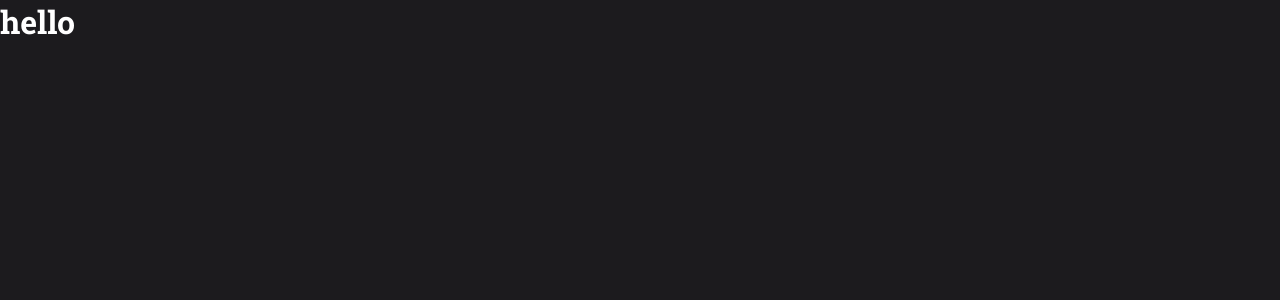
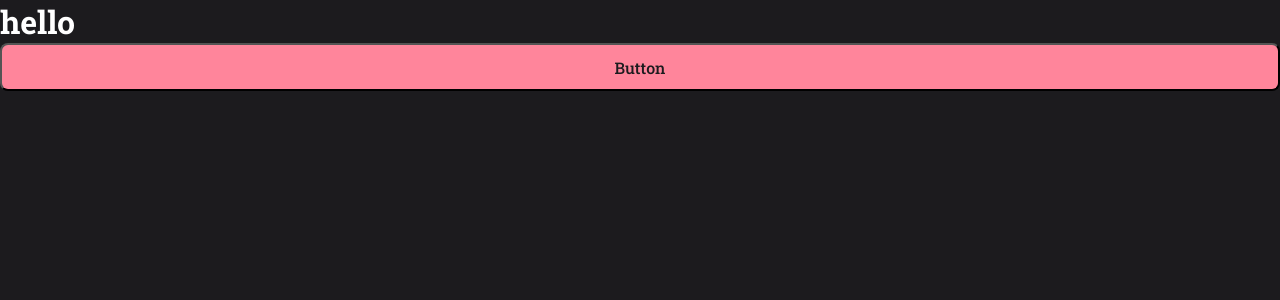
Before and after one commit to williangomesdev/Explorer-Stage09-Desafio-Rocketmovies-Frontend, a React (Vite) app: page / in a window 1280 px wide. Shown: the top 300 px of the page. Built offline with nearby package versions, Linux system fonts and the light colour scheme.

Commit message:
criando comopnente botão

```diff
--- a/src/App.jsx
+++ b/src/App.jsx
@@ -1,5 +1,10 @@
+import { Button } from "./components/Button";
+
 export function App() {
   return (
+    <>
     <h1>hello</h1>
+    <Button/>
+    </>
   )
 }
--- /dev/null
+++ b/src/components/Button/index.jsx
@@ -0,0 +1,9 @@
+import { Container } from "./styles";
+
+export function Button() {
+    return (
+        <Container type="button">
+            Button
+        </Container>
+    )
+}
--- /dev/null
+++ b/src/components/Button/styles.js
@@ -0,0 +1,15 @@
+import styled from "styled-components";
+
+export const Container = styled.button`
+  width: 100%;
+  background-color: ${({ theme }) => theme.COLORS.ROSE};
+  color: ${({ theme }) => theme.COLORS.BACKGROUND};
+  height: 48px;
+  padding: 0 2rem;
+  border-radius: 0.5rem;
+  font-weight: 500;
+
+  &:disabled{
+    opacity: 0.5;
+  }
+`;
--- a/src/styles/global.js
+++ b/src/styles/global.js
@@ -29,7 +29,7 @@ body, input ,button, textarea{
 
     &:hover{
 
-    filter:brightness(0.9f)
+    filter:brightness(0.9)
 }
 }
 
```
